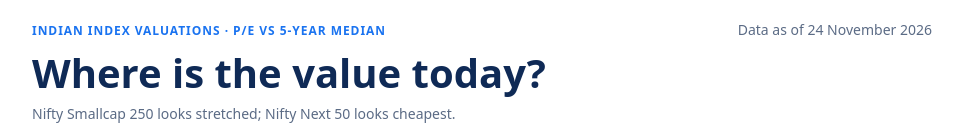
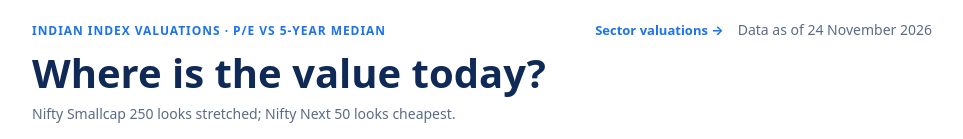
Before and after one commit to VjBroodz/Personal_finance, a plain HTML site: page index.html in a window 1280 px wide. Shown: the top 139 px of the page, without its empty margins (158-1121 px from the left). Drawn offline with Linux system fonts and the light colour scheme.

Commit message:
Update index.html

```diff
--- a/index.html
+++ b/index.html
@@ -32,8 +32,11 @@ h1{font-size:clamp(26px,6vw,40px);margin:6px 0 4px}
 .means li{margin:8px 0;list-style:none;padding-left:18px;position:relative}
 .means li:before{content:"";position:absolute;left:0;top:7px;width:9px;height:9px;border-radius:50%;background:var(--c)}
 .note{color:var(--mute);font-size:12px;margin-top:12px;line-height:1.5}
+.toplinks{display:flex;align-items:center;gap:14px;flex-wrap:wrap}
+.page-link{color:var(--blue);font-size:13px;font-weight:700;text-decoration:none}
+.page-link:hover{text-decoration:underline}
 </style></head><body><main>
-<div class="top"><div class="eyebrow">Indian index valuations · P/E vs 5-year median</div><div class="asof" id="asof"></div></div>
+<div class="top"><div class="eyebrow">Indian index valuations · P/E vs 5-year median</div><div class="toplinks"><a class="page-link" href="sectors.html">Sector valuations →</a><div class="asof" id="asof"></div></div></div>
 <h1>Where is the value today?</h1><div class="sub" id="headline"></div>
 <div class="grid" id="grid"></div>
 <div class="means"><h2>WHAT IT MEANS FOR INVESTORS</h2><ul id="means" style="margin:0;padding:0"></ul></div>
```
